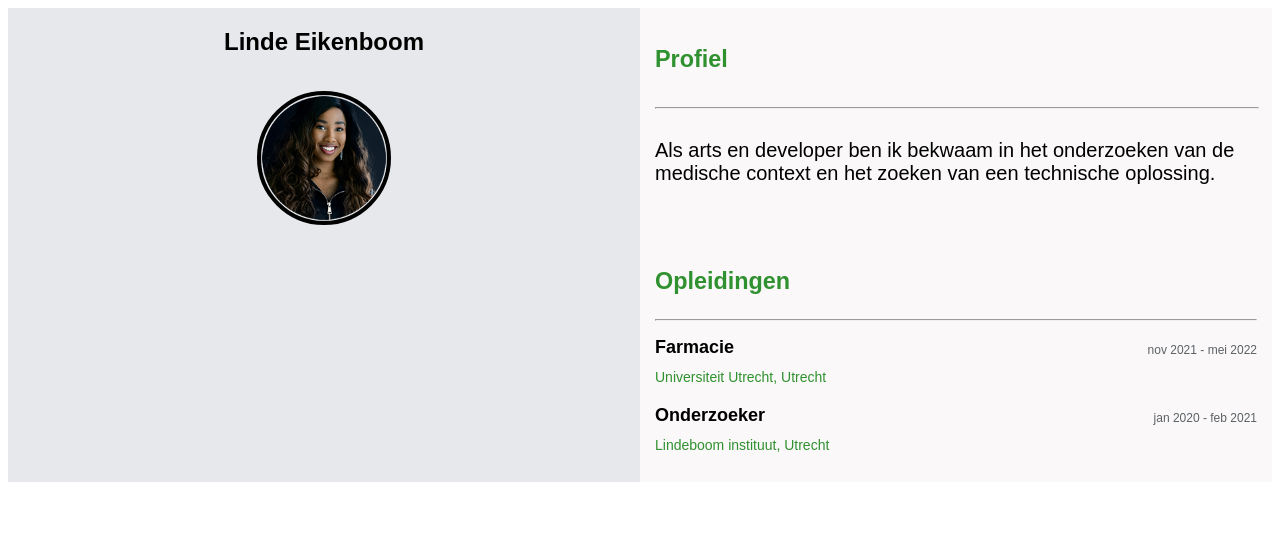
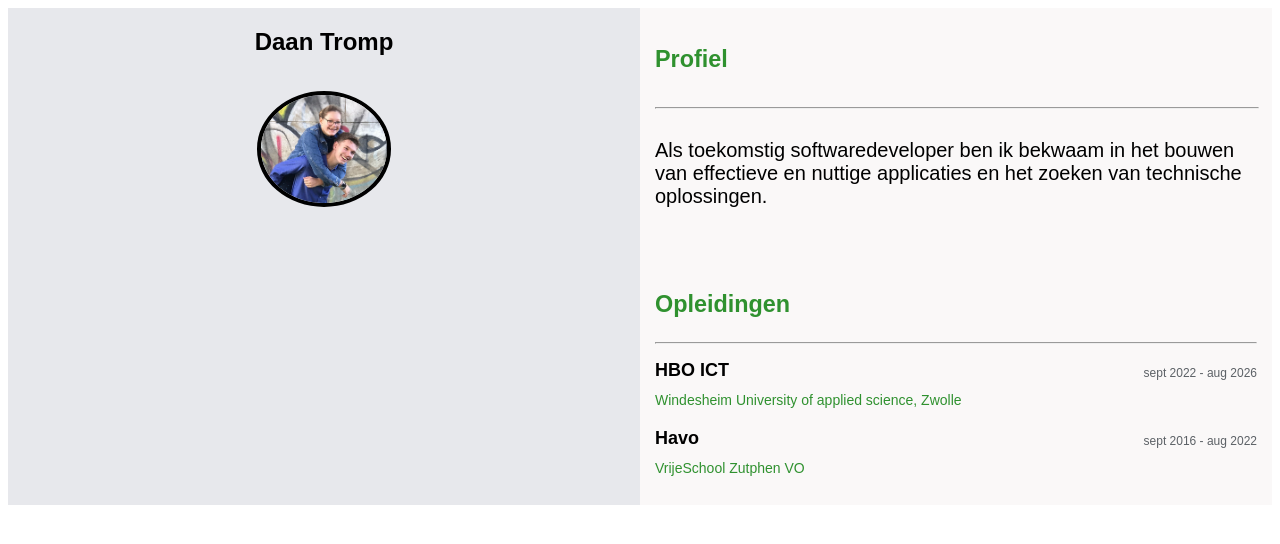
Before and after one commit to DSHTromp/Profielpagina, a plain HTML site: page index.html in a window 1280 px wide. Drawn offline with Linux system fonts and the light colour scheme.

Commit message:
Profiel daan changes

```diff
--- a/index.html
+++ b/index.html
@@ -2,7 +2,7 @@
 <html lang="en">
 <head>
     <meta charset="UTF-8">
-    <title>CV Sandra van Gennep</title>
+    <title>Profiel Daan Tromp</title>
     <link rel="stylesheet" href="stylesheets/style.css">
     <meta name="viewport" content="width=device-width,initial-scale=1.0">
 </head>
@@ -12,8 +12,8 @@
 <div class="page">
     <section class="personalia">
 
-        <img class="person-logo" src="images/person-pasfoto.png">
-        <h1 class="person-name">Linde Eikenboom</h1>
+        <img class="person-logo" src="images/IMG-20211024-WA0008.jpg">
+        <h1 class="person-name">Daan Tromp</h1>
 
     </section>
 
@@ -30,8 +30,8 @@
                 <div class="profile-content__element-header">
                 </div>
                 <p class="profile-content__description">
-                    Als arts en developer ben ik bekwaam in het onderzoeken van
-                    de medische context en het zoeken van een technische oplossing.
+                    Als toekomstig softwaredeveloper ben ik bekwaam in het bouwen van
+                    effectieve en nuttige applicaties en het zoeken van technische oplossingen.
                 <p>
             </div>
 
@@ -43,18 +43,18 @@
 
             <div class="profile-content__element">
                 <div class="profile-content__element-header">
-                    <h4 class="profile-content__title">Farmacie</h4>
-                    <p class="profile-content__period">nov 2021 - mei 2022</p>
+                    <h4 class="profile-content__title">HBO ICT</h4>
+                    <p class="profile-content__period">sept 2022 - aug 2026</p>
                 </div>
-                <p class="profile-content__institute">Universiteit Utrecht, Utrecht</p>
+                <p class="profile-content__institute">Windesheim University of applied science, Zwolle</p>
             </div>
 
             <div class="profile-content__element">
                 <div class="profile-content__element-header">
-                    <h4 class="profile-content__title">Onderzoeker</h4>
-                    <p class="profile-content__period">jan 2020 - feb 2021</p>
+                    <h4 class="profile-content__title">Havo</h4>
+                    <p class="profile-content__period">sept 2016 - aug 2022</p>
                 </div>
-                <p class="profile-content__institute">Lindeboom instituut, Utrecht</p>
+                <p class="profile-content__institute">VrijeSchool Zutphen VO</p>
             </div>
         </section>
 
```
Also changed, not shown: images/IMG-20211024-WA0008.jpg (added).
